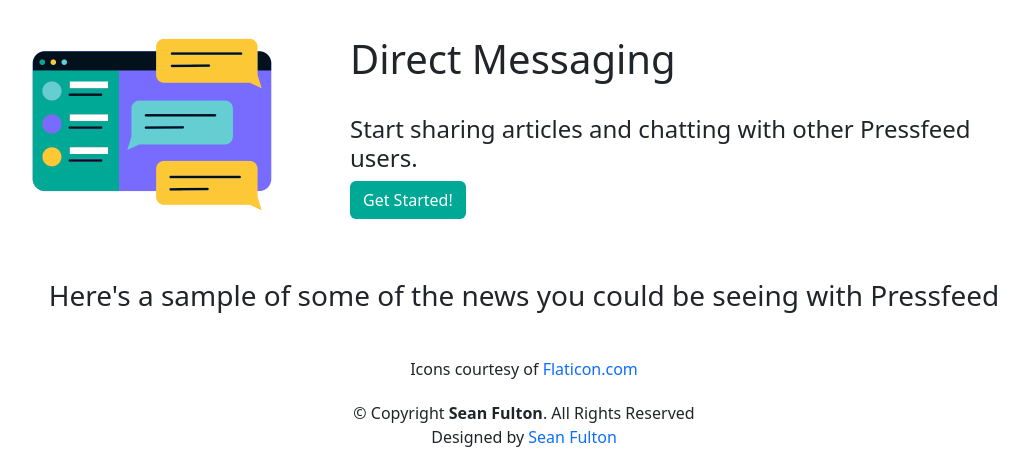
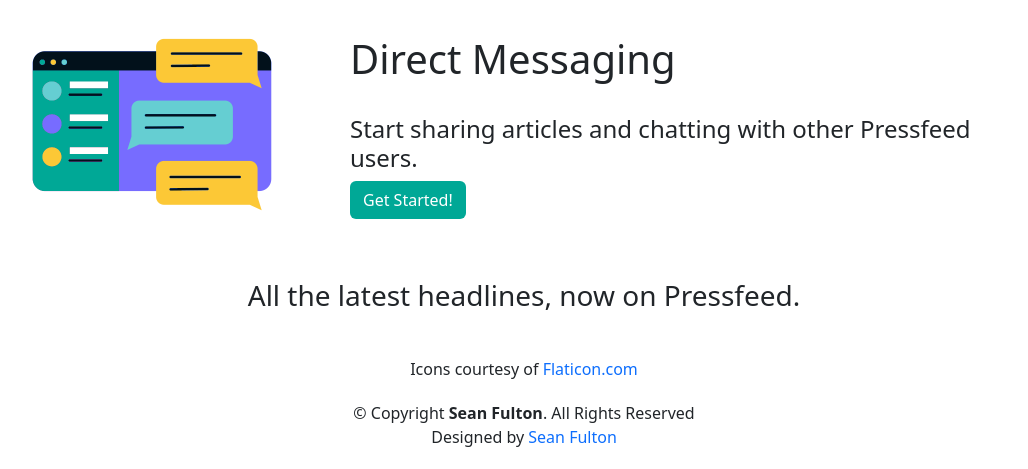
Before and after one commit to sean-fulton/Pressfeed, a Django app: page / in a window 1280 px wide. Shown: the part 361-830 px from the top of the page, without its empty margins (116-1144 px from the left). Run offline with Django 4.2, Linux system fonts and the light colour scheme; data that the repository does not hold is empty; parts of the project's set-up code (start-up, migrations or seed data) failed here and were passed over.

Commit message:
changed news card title in home.html

```diff
--- a/pressfeed/pressfeed/templates/home.html
+++ b/pressfeed/pressfeed/templates/home.html
@@ -28,7 +28,7 @@
 </div>
 <br/>
 <div class="row" id="news-card">
-    <h3>Here's a sample of some of the news you could be seeing with Pressfeed</h3>
+    <h3>All the latest headlines, now on Pressfeed.</h3>
     {% for article in articles %}
     <div class="col-sm d-flex justify-content-center" id="sample-news-cards">
         <div class="card" style="width: 18rem; height: 380px;">
```
